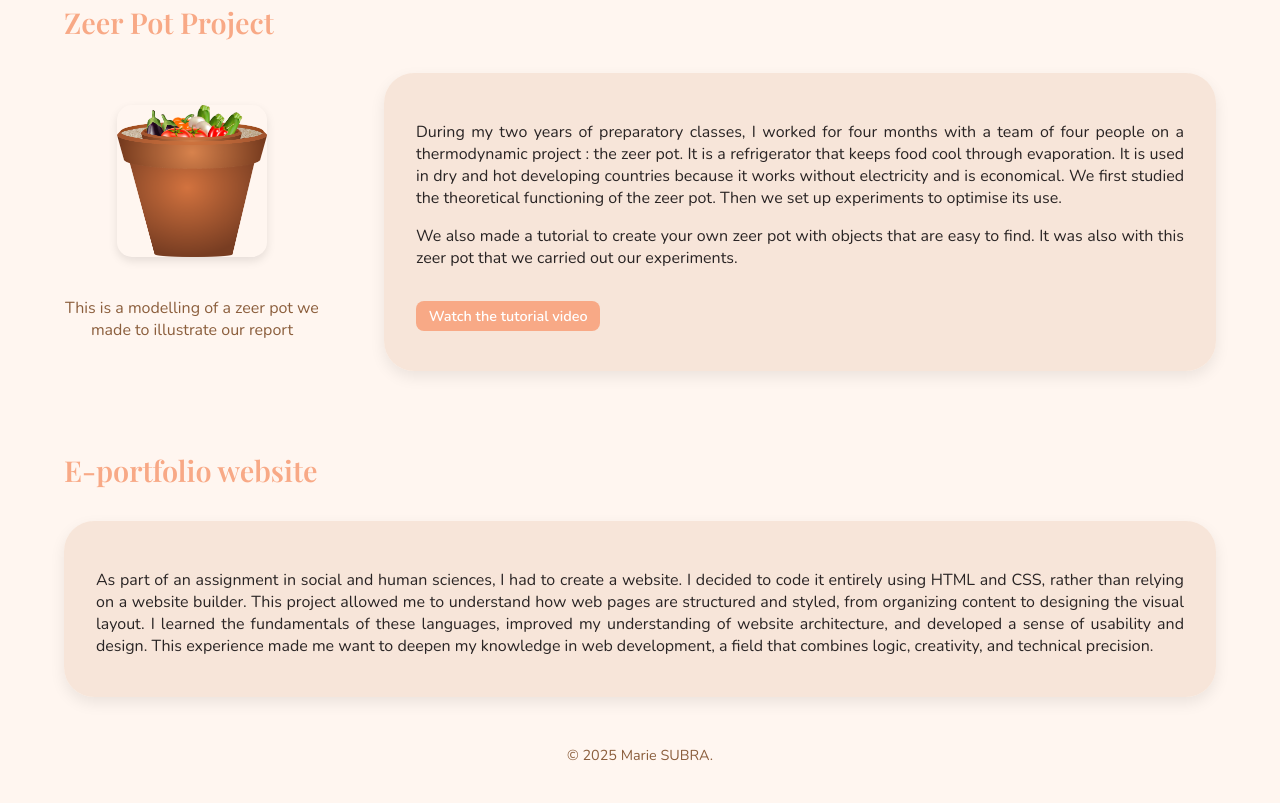
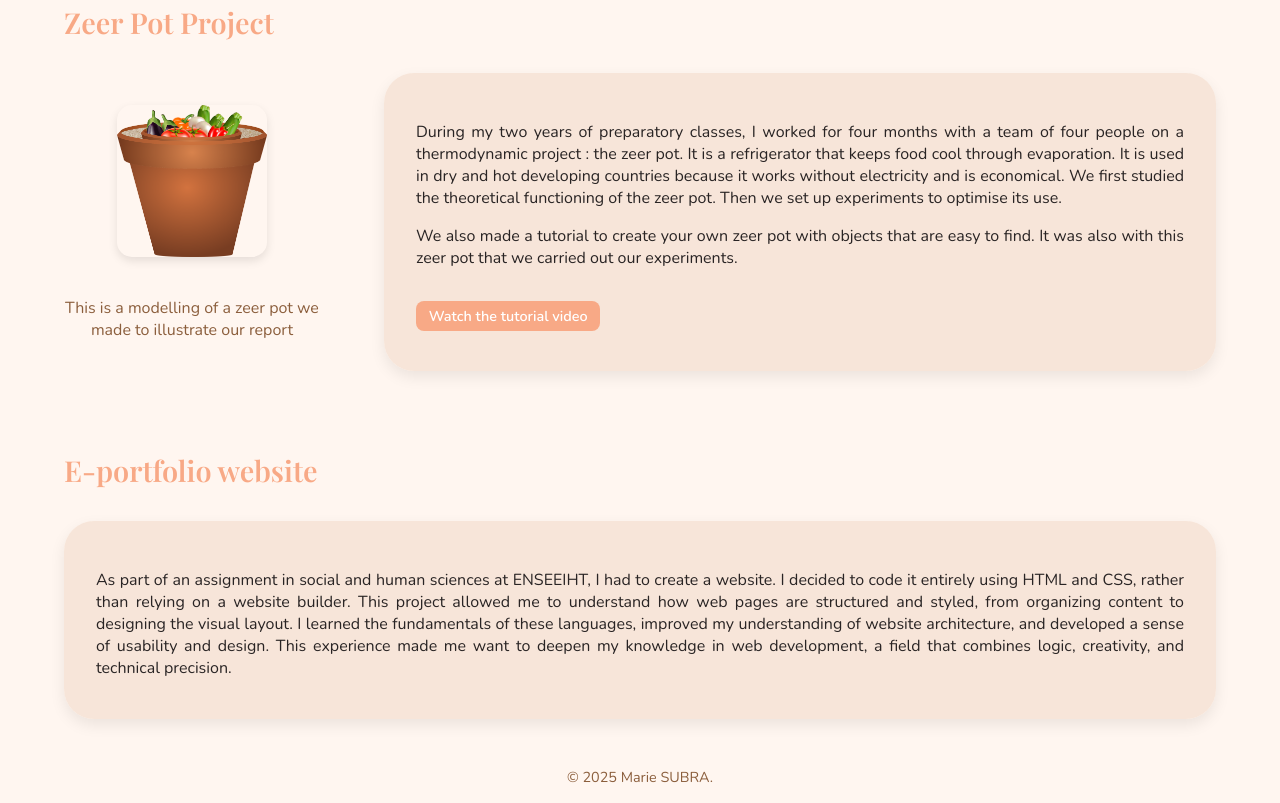
Before and after one commit to MarieSubra/Portfolio, a plain HTML site: page engineering.html in a window 1280 px wide. Shown: the part 842-1645 px from the top of the page. Before the commit the page ends 1623 px from the top, so only its background shows below. Drawn offline with nearby package versions, Linux system fonts and the light colour scheme.

Commit message:
petit changement

```diff
--- a/engineering.html
+++ b/engineering.html
@@ -105,7 +105,7 @@
         <div class = "portfolio-text card">
             <p></p>
             <p>
-                As part of an assignment in social and human sciences, I had to create a website. I decided to code
+                As part of an assignment in social and human sciences at ENSEEIHT, I had to create a website. I decided to code
                 it entirely using HTML and CSS, rather than relying on a website builder. This project allowed me to
                 understand how web pages are structured and styled, from organizing content to designing the visual
                 layout. I learned the fundamentals of these languages, improved my understanding of website
```
